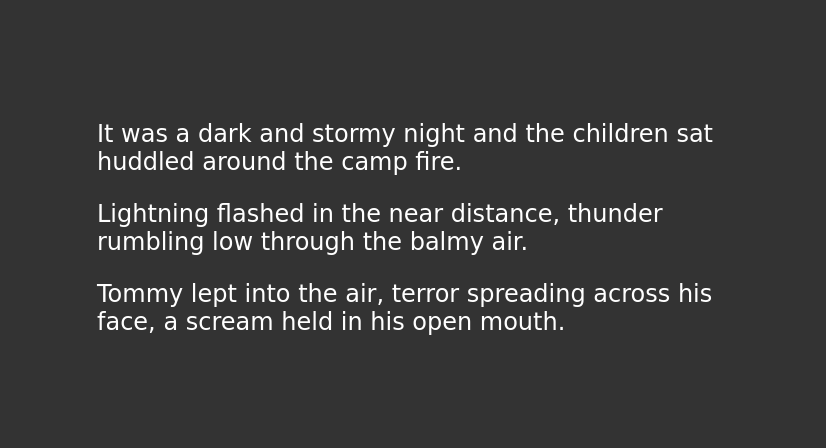
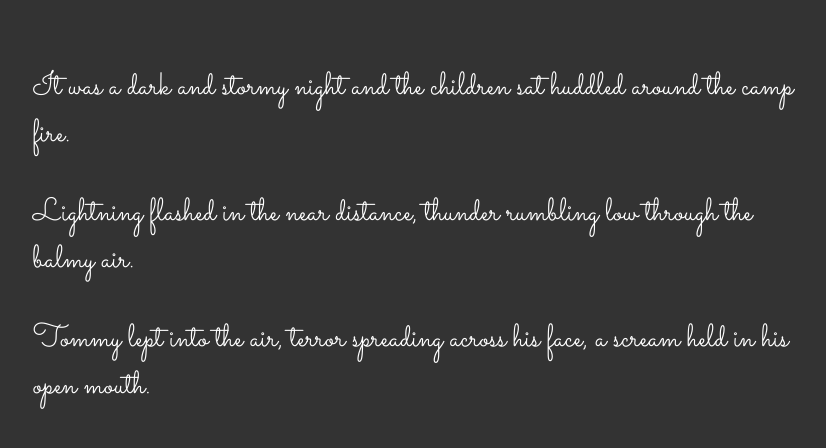
Before and after one commit to amhum77/fireside-story, a plain HTML site: page index.html in a window 1280 px wide. Shown: the whole page, without its empty margins (223-1049 px from the left). Drawn offline with Linux system fonts and the light colour scheme.

Commit message:
added to darker

```diff
--- a/index.html
+++ b/index.html
@@ -1,6 +1,7 @@
 <html>
      <head>
-    <link rel="stylesheet" type="text/css" href="style.css">
+  <link href="https://fonts.googleapis.com/css?family=Sacramento" rel="stylesheet">
+        <link rel="stylesheet" type="text/css" href="style.css">
   </head>
   <body>
     <p>It was a dark and stormy night and the children sat huddled
--- a/style.css
+++ b/style.css
@@ -1,7 +1,10 @@
 body {
   color: white;
   background-color: #333;
-  font-size: 150%;
-  font-family: 'Satisfy', cursive;
   margin: 5em 25%;
+  font-family: 'Sacramento', cursive;
+  font-size: 32px;
+  margin-top: 5%;
+  margin-left: 20%;
+  margin-right: 20%;
 }
```
